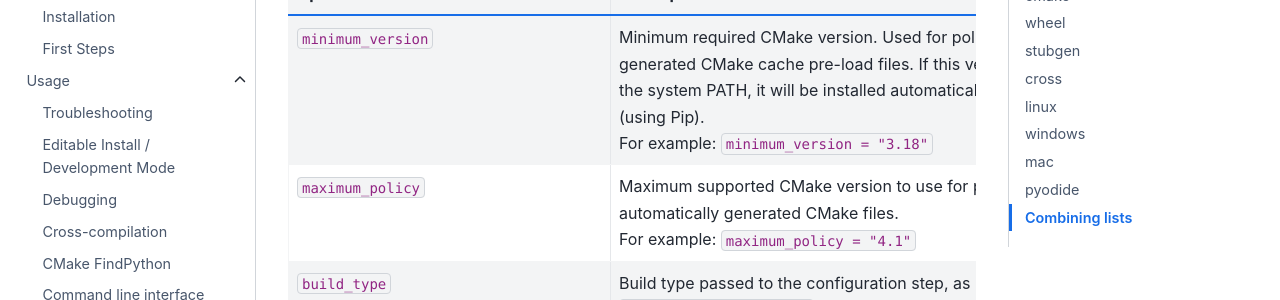
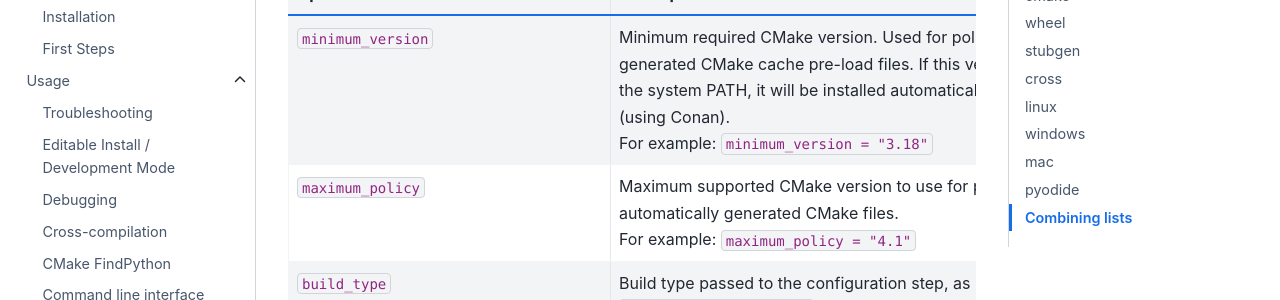
Before and after one commit to tttapa/py-build-cmake, a Sphinx documentation site: the page built from docs/reference/config.md, in a window 1280 px wide and 900 px high, scrolled down 3377 px. Shown: the part 233-533 px from the top of the window. Built offline with Sphinx 7.4.7 and the Sphinx Book theme 1.1.4, drawn with Linux system fonts in a browser that asks for light colours; some of the changed text lies outside the part shown.

Commit message:
[Docs] update Config.md

```diff
--- a/docs/reference/config.md
+++ b/docs/reference/config.md
@@ -51,7 +51,7 @@ Defines options for the CMake build under Conan.
 
 | Option | Description | Type | Default |
 |--------|-------------|------|---------|
-| <a id="conan.cmake.minimum_version"></a> `minimum_version` | Minimum required CMake version. Used for policies in the automatically generated CMake cache pre-load files. If this version is not available in the system PATH, it will be installed automatically as a build dependency (using Pip).<br/>For example: `minimum_version = "3.18"` | string | `'3.15'` |
+| <a id="conan.cmake.minimum_version"></a> `minimum_version` | Minimum required CMake version. Used for policies in the automatically generated CMake cache pre-load files. If this version is not available in the system PATH, it will be installed automatically as a build dependency (using Conan).<br/>For example: `minimum_version = "3.18"` | string | `'3.15'` |
 | <a id="conan.cmake.maximum_policy"></a> `maximum_policy` | Maximum supported CMake version to use for policies in the automatically generated CMake files.<br/>For example: `maximum_policy = "4.1"` | string | `none` |
 | <a id="conan.cmake.build_type"></a> `build_type` | Build type passed to the configuration step, as `-DCMAKE_BUILD_TYPE=<?>`.<br/>For example: `build_type = "RelWithDebInfo"` | string | `none` |
 | <a id="conan.cmake.generator"></a> `generator` | CMake generator to use, passed to the configuration step, as `-G <?>`. If Ninja is used, and if it is not available in the system PATH, it will be installed automatically as a build dependency.<br/>For example: `generator = "Ninja Multi-Config"` | string | `ENV{CMAKE_GENERATOR}` |
```
Also changed, not shown: other parts of docs/reference/config.md (+3 -1 lines).
